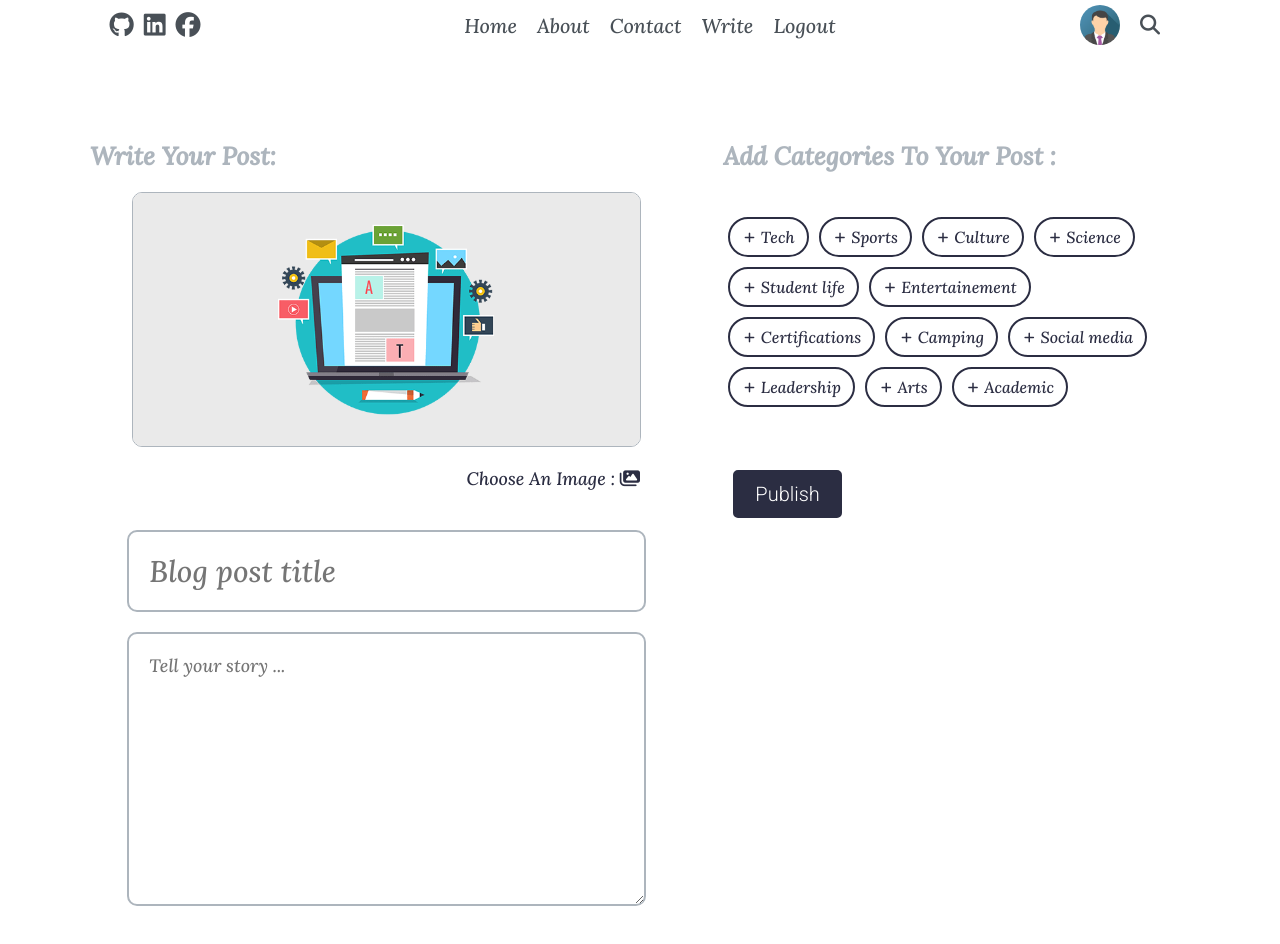
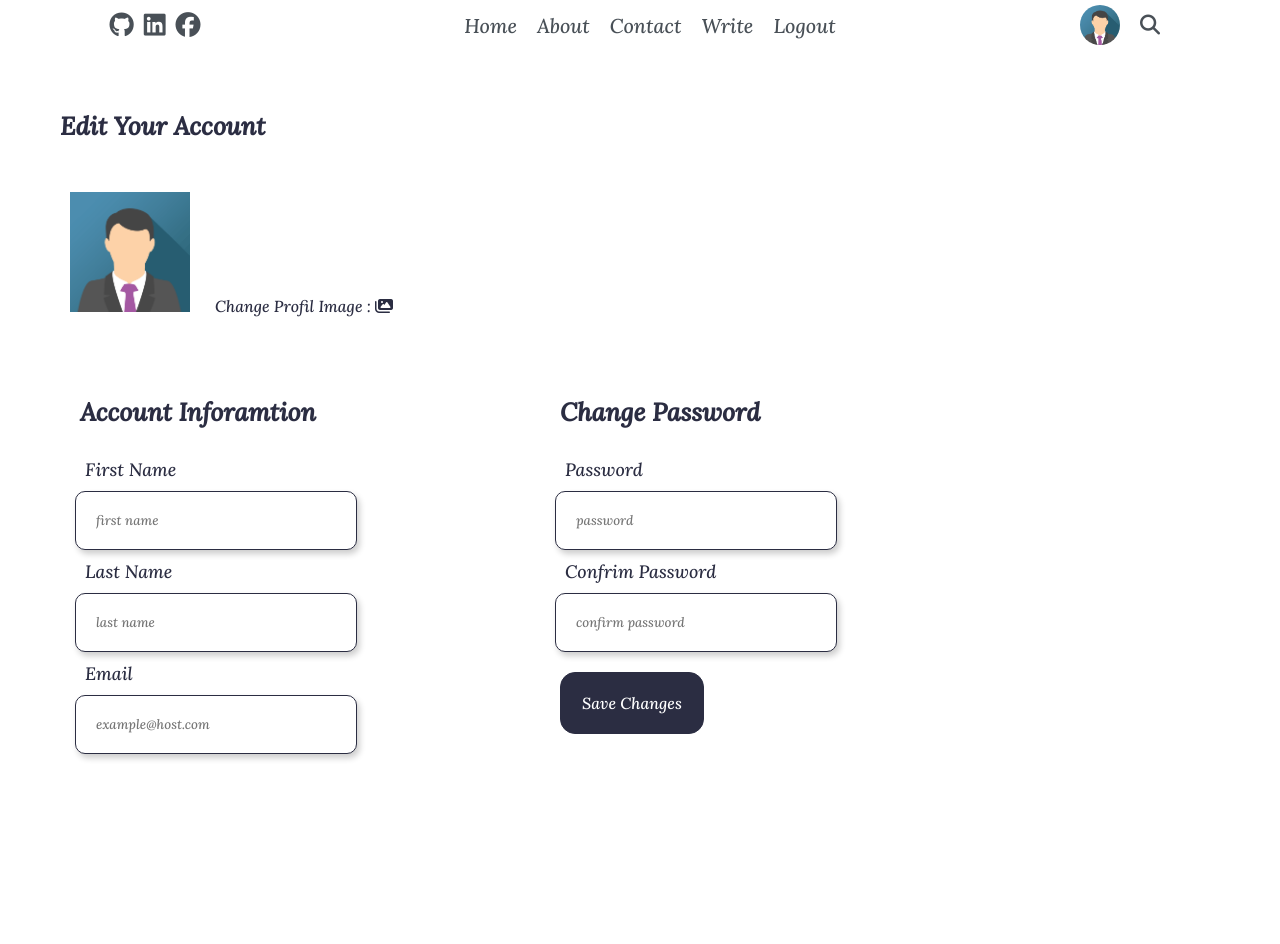
Before and after one commit to Mlika-Gaith/mern-stack-blog, a React (Create React App) app: page / in a window 1280 px wide. Shown: the top 944 px of the page. After the commit the page ends 814 px from the top, so only its background shows below. Built offline with nearby package versions, Linux system fonts and the light colour scheme.

Commit message:
added update account page.

```diff
--- a/src/App.js
+++ b/src/App.js
@@ -1,12 +1,12 @@
 import "./App.css";
 import NavBar from "./components/Navbar/Navbar";
-import Write from "./pages/write/Write";
+import UpdateAccount from "./pages/account/UpdateAccount";
 
 function App() {
   return (
     <div className="App">
       <NavBar />
-      <Write />
+      <UpdateAccount />
     </div>
   );
 }
--- /dev/null
+++ b/src/pages/account/UpdateAccount.css
@@ -0,0 +1,94 @@
+.infoContainer {
+  margin: 20px;
+  padding: 20px;
+  display: flex;
+  flex-direction: column;
+  justify-content: center;
+}
+h2 {
+  font-family: "Lora", serif;
+  color: #2b2d42;
+  text-transform: capitalize;
+  font-size: 25px;
+  padding: 20px;
+}
+.profilImgContainer {
+  width: 50%;
+  display: flex;
+  align-items: baseline;
+  margin: 20px;
+  padding: 10px;
+}
+.profilImgContainer img {
+  object-fit: cover;
+  width: 20%;
+  height: 50%;
+}
+.profilImgContainer input[type="file"] {
+  display: none;
+}
+.profilImgContainer label {
+  text-transform: capitalize;
+  color: #2b2d42;
+  font-size: 16px;
+  font-family: "Lora", serif;
+  cursor: pointer;
+  padding: 10px;
+}
+.accountInfo {
+  display: flex;
+  margin: 20px;
+  width: 80%;
+}
+.name_email {
+  width: 50%;
+  display: flex;
+  flex-direction: column;
+}
+.password {
+  width: 50%;
+  display: flex;
+  flex-direction: column;
+}
+.accountInfo label {
+  padding: 10px;
+  color: #2b2d42;
+  font-family: "Lora", serif;
+  font-size: 18px;
+  text-transform: capitalize;
+}
+.accountInfo input {
+  padding: 20px;
+  width: 50%;
+  border: 1px solid #2b2d42;
+  border-radius: 10px;
+  font-family: "Lora", serif;
+  color: #2b2d42;
+  box-shadow: 0.2em 0.3em 0.5em rgba(0, 0, 0, 0.2);
+  outline: none;
+  transition: ease 0.3s;
+}
+.accountInfo input,
+label {
+  margin-left: 15px;
+}
+.accountInfo button {
+  color: red;
+  margin: 20px;
+  padding: 20px;
+  width: 30%;
+  font-family: "Lora", serif;
+  text-transform: capitalize;
+  font-size: 16px;
+  border: 1px solid #2b2d42;
+  outline: none;
+  border-radius: 15px;
+  background-color: #2b2d42;
+  color: #ffffff;
+  cursor: pointer;
+  transition: all 0.3s;
+}
+.accountInfo button:hover {
+  background-color: #ffffff;
+  color: #2b2d42;
+}
--- /dev/null
+++ b/src/pages/account/UpdateAccount.js
@@ -0,0 +1,45 @@
+import img from "../../images/avatar.png";
+import "./UpdateAccount.css";
+function UpdateAccount() {
+  return (
+    <div className="infoContainer">
+      <h2>Edit your Account</h2>
+      <div className="profilImgContainer">
+        <img src={img} alt="" />
+        <input type="file" id="imgUpload" />
+        <label htmlFor="imgUpload">
+          change profil image : <i className="fa-solid fa-images"></i>
+        </label>
+      </div>
+      <form action="" className="accountInfo">
+        <div className="name_email">
+          <h2>Account Inforamtion</h2>
+
+          <label htmlFor="firstName">First Name</label>
+          <input type="text" id="firstName" placeholder="first name " />
+
+          <label htmlFor="lastName">Last Name</label>
+          <input type="text" id="lastName" placeholder="last name " />
+
+          <label htmlFor="email">Email</label>
+          <input type="email" id="email" placeholder="example@host.com" />
+        </div>
+        <div className="password">
+          <h2>Change Password</h2>
+
+          <label htmlFor="password">Password</label>
+          <input type="password" id="password1" placeholder="password" />
+
+          <label htmlFor="password2">Confrim Password</label>
+          <input
+            type="password"
+            id="password2"
+            placeholder="confirm password"
+          />
+          <button>save changes</button>
+        </div>
+      </form>
+    </div>
+  );
+}
+export default UpdateAccount;
```
